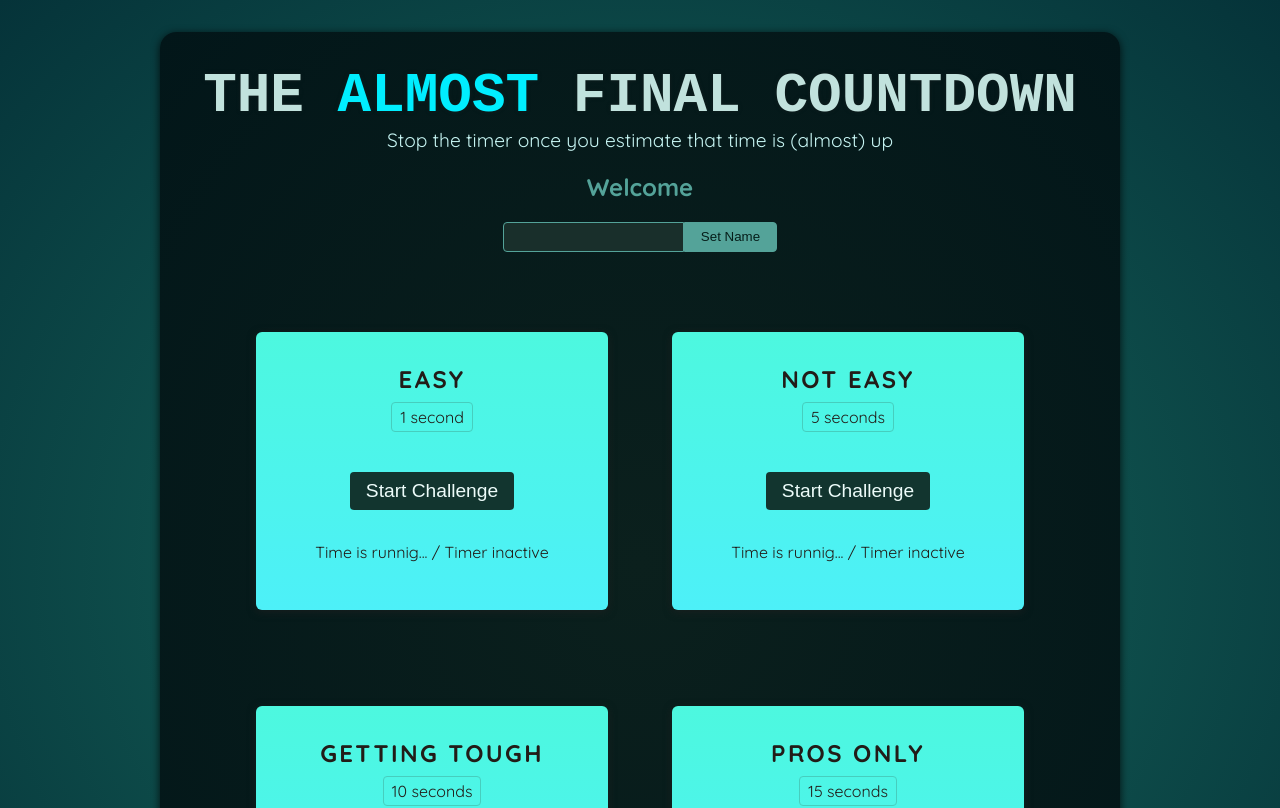
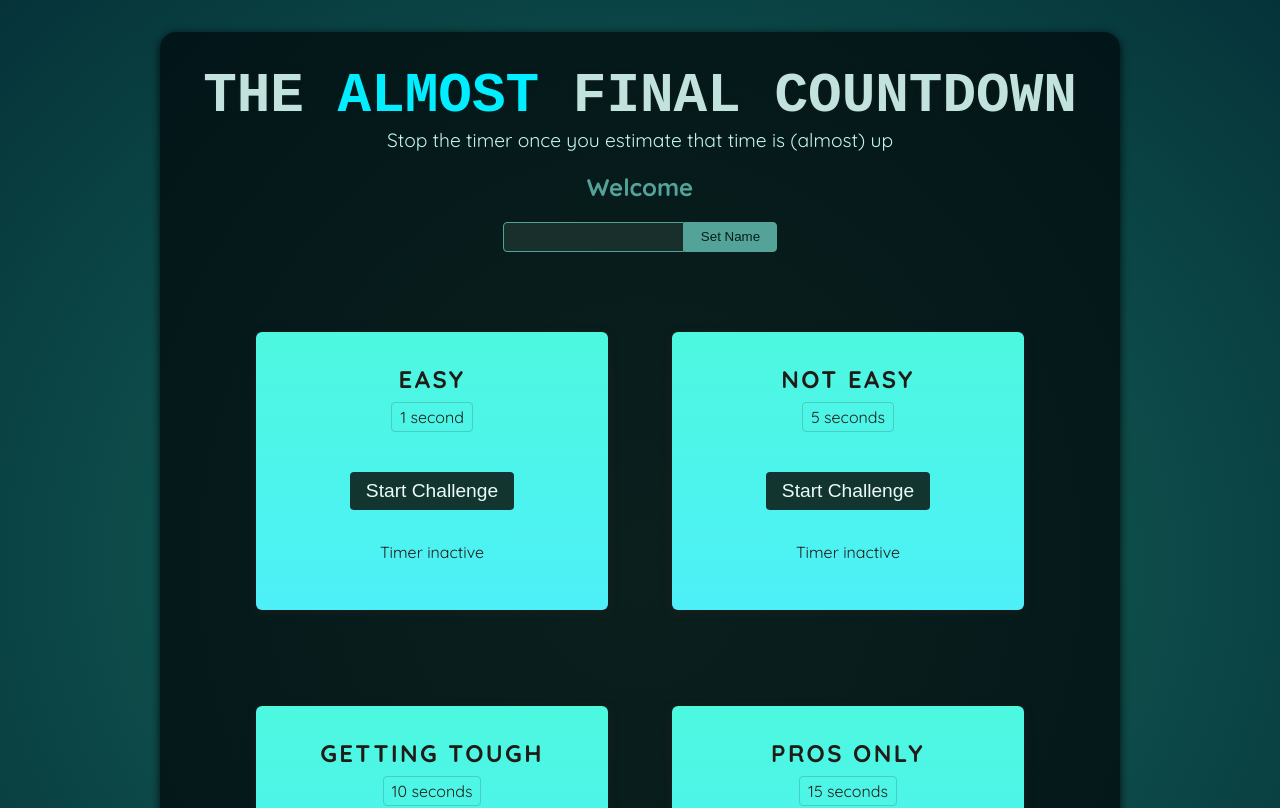
Before and after one commit to mandarliev/countdown, a React (Vite) app: page / in a window 1280 px wide. Shown: the top 808 px of the page. Built offline with nearby package versions, Linux system fonts and the light colour scheme; a web font is replaced by a local one.

Commit message:
Implement timer functionality in TimerChallenge component; add start/stop button and timer status display

```diff
--- a/src/components/TimerChallenge.jsx
+++ b/src/components/TimerChallenge.jsx
@@ -1,14 +1,32 @@
+import { useState } from "react";
+
 const TimerChallenge = ({ title, targetTime }) => {
+  const [timerStarted, setTimerStarted] = useState(false);
+  const [timerExpired, setTimerExpired] = useState(false);
+
+  function handleStart() {
+    setTimeout(() => {
+      setTimerExpired(true);
+    }, targetTime * 1000);
+    setTimerStarted(true);
+  }
+
+  function handleStop() {}
   return (
     <section className="challenge">
       <h2>{title}</h2>
+      {timerExpired && <p>You lost!</p>}
       <p className="challenge-time">
         {targetTime} second{targetTime > 1 ? "s" : ``}
       </p>
       <p>
-        <button>Start Challenge</button>
+        <button onClick={handleStart}>
+          {timerStarted ? "Stop" : "Start"} Challenge
+        </button>
       </p>
-      <p className="">Time is runnig... / Timer inactive</p>
+      <p className={timerStarted ? "active" : undefined}>
+        {timerStarted ? "Time is running..." : "Timer inactive"}
+      </p>
     </section>
   );
 };
```
